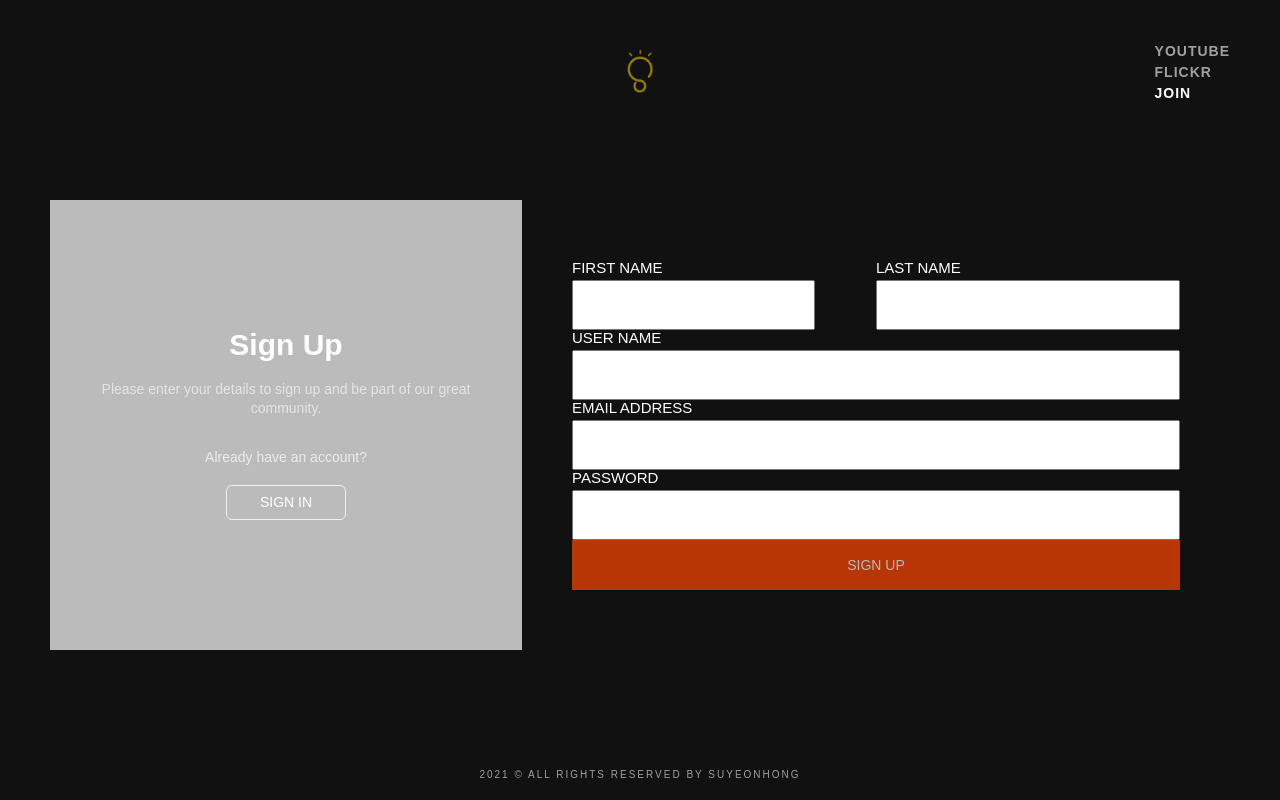
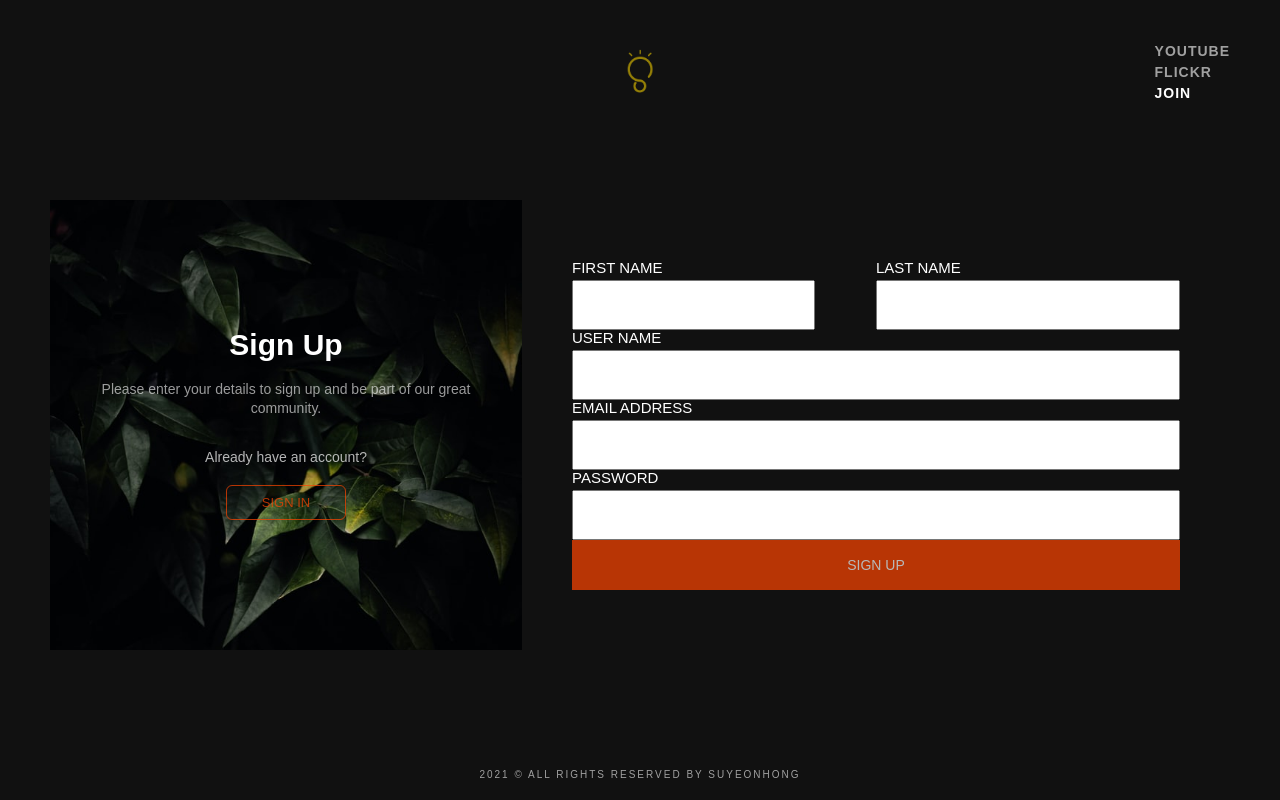
Before and after one commit to suyeon-hong/portfolio_react, a React (Create React App) app: page /join in a window 1280 px wide. Built offline with nearby package versions, Linux system fonts and the light colour scheme.

Commit message:
join페이지 이미지 등록

```diff
--- a/src/components/Join.js
+++ b/src/components/Join.js
@@ -1,8 +1,10 @@
 function Join(){
+    const imgSrc = `${process.env.PUBLIC_URL}/img/join.jpg`;
+
     return(
         <main className="join">
             <div className="inner">
-                <div className="left">
+                <div className="left" style={{backgroundImage:`url(${imgSrc})`}}>
                     <h1>Sign Up</h1>
                     <p>Please enter your details to sign up and be part of our great community.</p>
                     <h2>Already have an account?</h2>
--- a/src/components/Main.js
+++ b/src/components/Main.js
@@ -10,19 +10,19 @@ function Main(){
                         <p>Lorem ipsum dolor sit amet consectetur adipisicing elit. Porro magni molestias facilis repellat quas rem repellendus nostrum doloremque veniam consectetur, animi natus commodi itaque enim deleniti nulla maiores eius cum. Porro magni molestias facilis repellat quas rem repellendus nostrum doloremque veniam consectetur.</p>
                         <div className="wrap">
                             <article>
-                                <h2>1</h2>
+                                <h2>319</h2>
                                 <h3>IDEA</h3>
                             </article>
                             <article>
-                                <h2>2</h2>
+                                <h2>230</h2>
                                 <h3>INSTRUCTORS</h3>
                             </article>
                             <article>
-                                <h2>3</h2>
+                                <h2>215</h2>
                                 <h3>DIRECTIONS</h3>
                             </article>
                             <article>
-                                <h2>4</h2>
+                                <h2>198</h2>
                                 <h3>AWARDS</h3>
                             </article>
                         </div>
--- a/src/css/style.css
+++ b/src/css/style.css
@@ -265,7 +265,9 @@ main {
     .join .inner .left {
       width: 40%;
       height: 100%;
-      background: #bbb;
+      background-position: center;
+      background-repeat: no-repeat;
+      background-size: cover;
       display: flex;
       flex-direction: column;
       justify-content: center;
@@ -291,14 +293,16 @@ main {
         width: 120px;
         height: 35px;
         border-radius: 6px;
-        border: 1px solid #eee;
-        font: 14px/33px 'arial';
-        color: #fff;
+        border: 1px solid orangered;
+        font: 13px/33px 'arial';
+        color: orangered;
+        opacity: 0.7;
         text-align: center;
         transition: .5s; }
         .join .inner .left a:hover {
-          background: #eee;
-          color: #888; }
+          background: orangered;
+          color: #fff;
+          opacity: 1; }
     .join .inner .right {
       width: 60%;
       height: 100%;
--- a/src/scss/_join.scss
+++ b/src/scss/_join.scss
@@ -9,7 +9,9 @@
         .left{
             width: 40%;
             height: 100%;
-            background: #bbb;
+            background-position: center;
+            background-repeat: no-repeat;
+            background-size: cover;
             display: flex;
             flex-direction: column;
             justify-content: center;
@@ -39,15 +41,17 @@
                 width: 120px;
                 height: 35px;
                 border-radius: 6px;
-                border: 1px solid #eee;
-                font: 14px/33px 'arial';
-                color: #fff;
+                border: 1px solid orangered;
+                font: 13px/33px 'arial';
+                color: orangered;
+                opacity: 0.7;
                 text-align: center;
                 transition: .5s;
 
                 &:hover{
-                    background: #eee;
-                    color: #888;
+                    background: orangered;
+                    color: #fff;
+                    opacity: 1;
                 }
             }
         }
```
Also changed, not shown: public/img/join.jpg (added), 1 other file (tests, documents, lock files or other folders).
